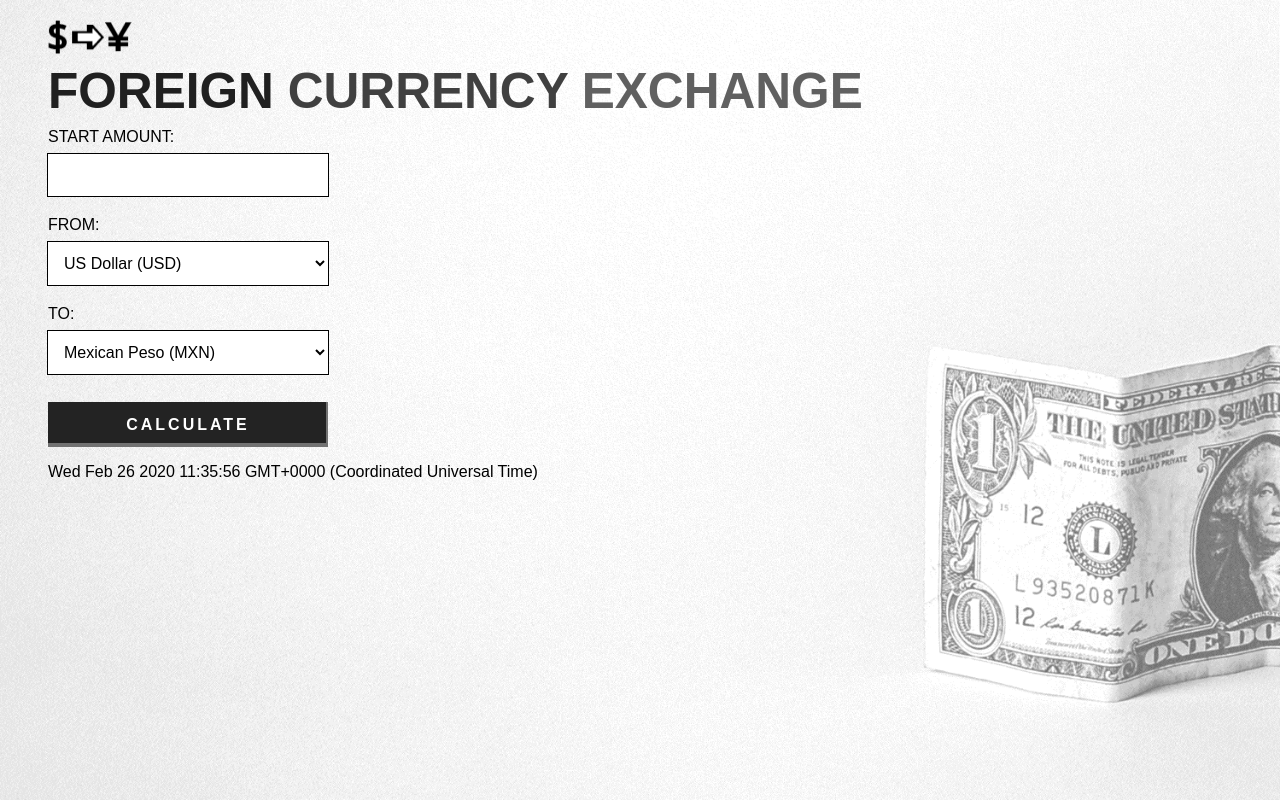
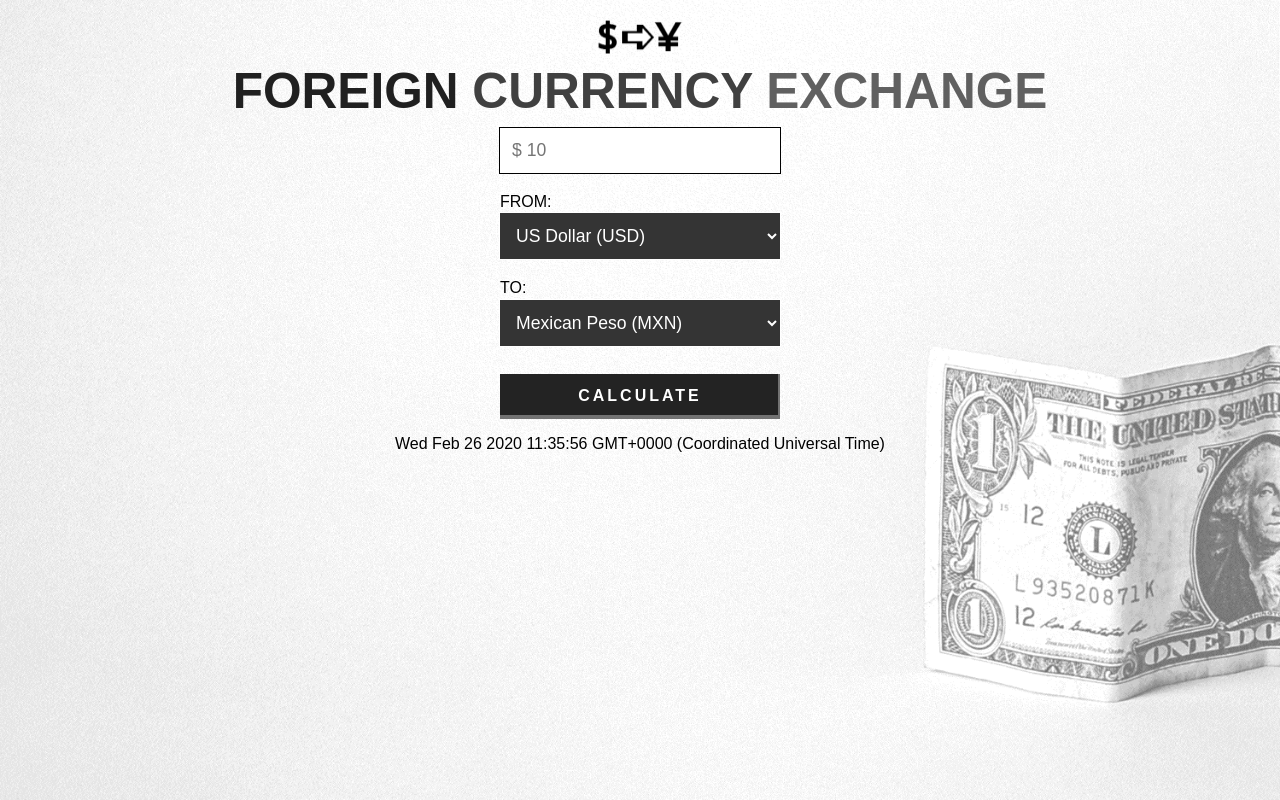
Before and after one commit to brandon-wallace/foreigncurrencyexchange, a Flask app: page / in a window 1280 px wide. Run offline with Flask 2, Linux system fonts and the light colour scheme; data that the repository does not hold is empty.

Commit message:
Center elements
* Elements are now centered to balance out the design.

```diff
--- a/application/static/css/style.css
+++ b/application/static/css/style.css
@@ -34,11 +34,13 @@ header {
 .header__logo {
     width: 84px;
     height: 34px;
+    margin: 0 auto;
 }
 
 .header__text {
+    margin: .5rem 0;
+    text-align: center;
     font-size: calc(1.5rem + 2vw);
-    margin: .5rem 0;
 }
 
 .header__text1 {
@@ -53,9 +55,18 @@ header {
     color: #606060;
 }
 
+section {
+    margin: 0 auto;
+}
+
+form {
+    width: 280px;
+    margin: 0 auto;
+}
+
 label {
     display: block;
-    margin-bottom: .5rem;
+    margin-bottom: .15rem;
 }
 
 .form__field {
@@ -63,12 +74,11 @@ label {
     border: 2px;
     outline: 1px;
     padding: .75rem;
-    font-size: 1rem;
+    font-size: 1.1rem;
     outline-style: solid;
     margin-bottom: 1.25rem;
     -webkit-box-sizing: border-box;
             box-sizing: border-box;
-    background-color: #FFFFFF;
 }
 
 .form__error {
@@ -76,11 +86,18 @@ label {
     color: #CC0000;
 }
 
+select {
+    color: #FFFFFF;
+    background-color: #343434;
+}
+
 option {
     height: 40px;
     border: none;
     outline: none;
     padding: .75rem;
+    color: inherit;
+    background-color: inherit;
     box-sizing: border-box;
 }
 
@@ -112,6 +129,7 @@ option {
 .result__total {
     margin: 1rem 0;
     font-size: 3rem;
+    text-align: center;
 }
 
 .result__currency {
@@ -122,10 +140,30 @@ option {
     article {
         padding: 1.25rem 2rem;
     }
+    form {
+        width: 280px;
+        margin: 0 auto;
+    }
+    article {
+        padding: 1.25rem 3rem;
+    }
+    .date-and-time {
+        text-align: center;
+    }
 }
 
 @media only screen and (min-width: 955px) {
+    .header__text {
+        text-align: center;
+    }
+    form {
+        width: 280px;
+        margin: 0 auto;
+    }
     article {
         padding: 1.25rem 3rem;
     }
+    .date-and-time {
+        text-align: center;
+    }
 }
--- a/application/templates/index.html
+++ b/application/templates/index.html
@@ -23,8 +23,7 @@
     <form action="/" method="POST">
 
       {{ form.hidden_tag() }}
-      {{ form.start_amount.label }}
-      {{ form.start_amount(class='form__field') }}
+      {{ form.start_amount(class='form__field', placeholder='$ 10') }}
       {%  for message in form.start_amount.errors %}
         <p class="form__error">{{ message }}.</p>
       {% endfor %}
```
